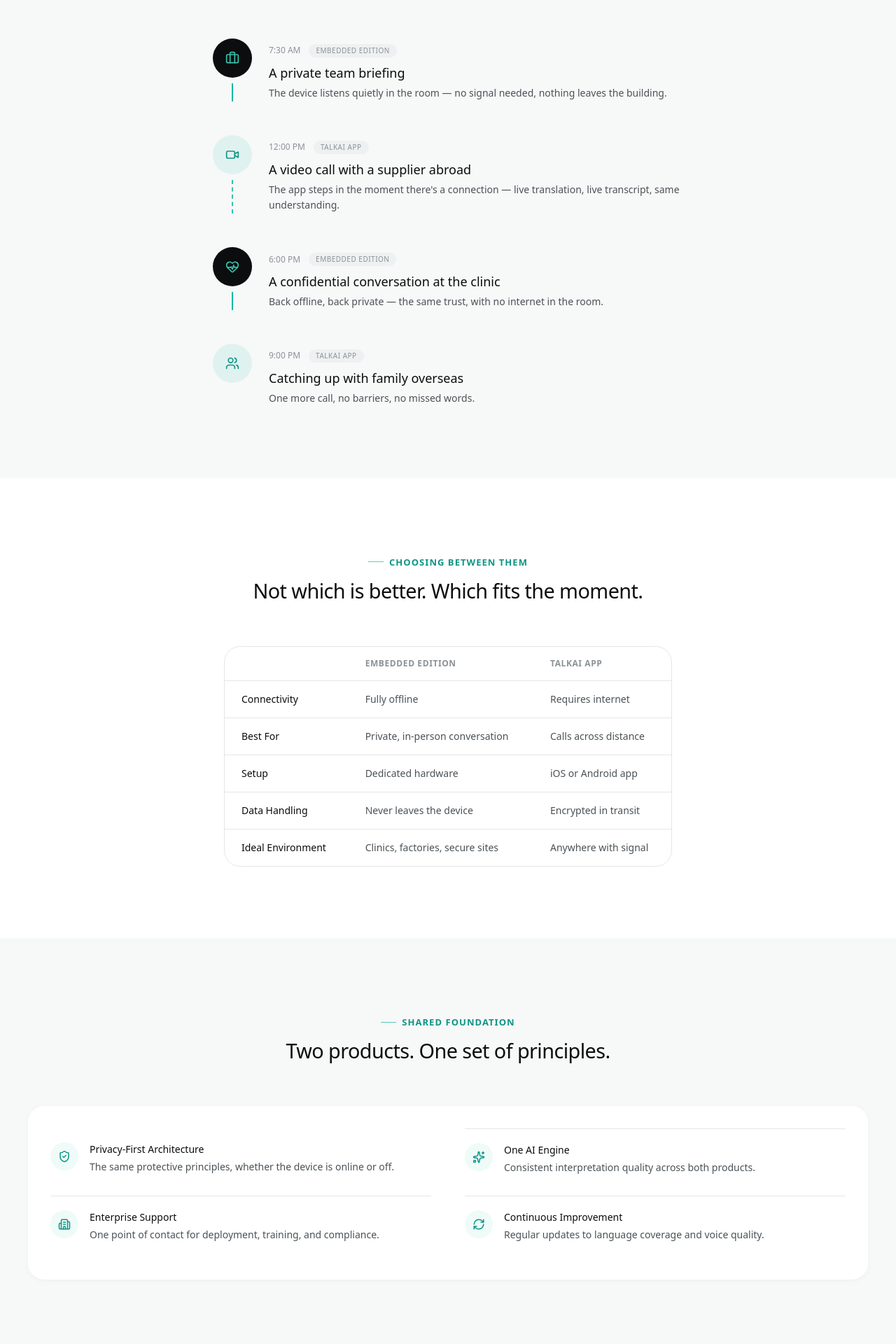
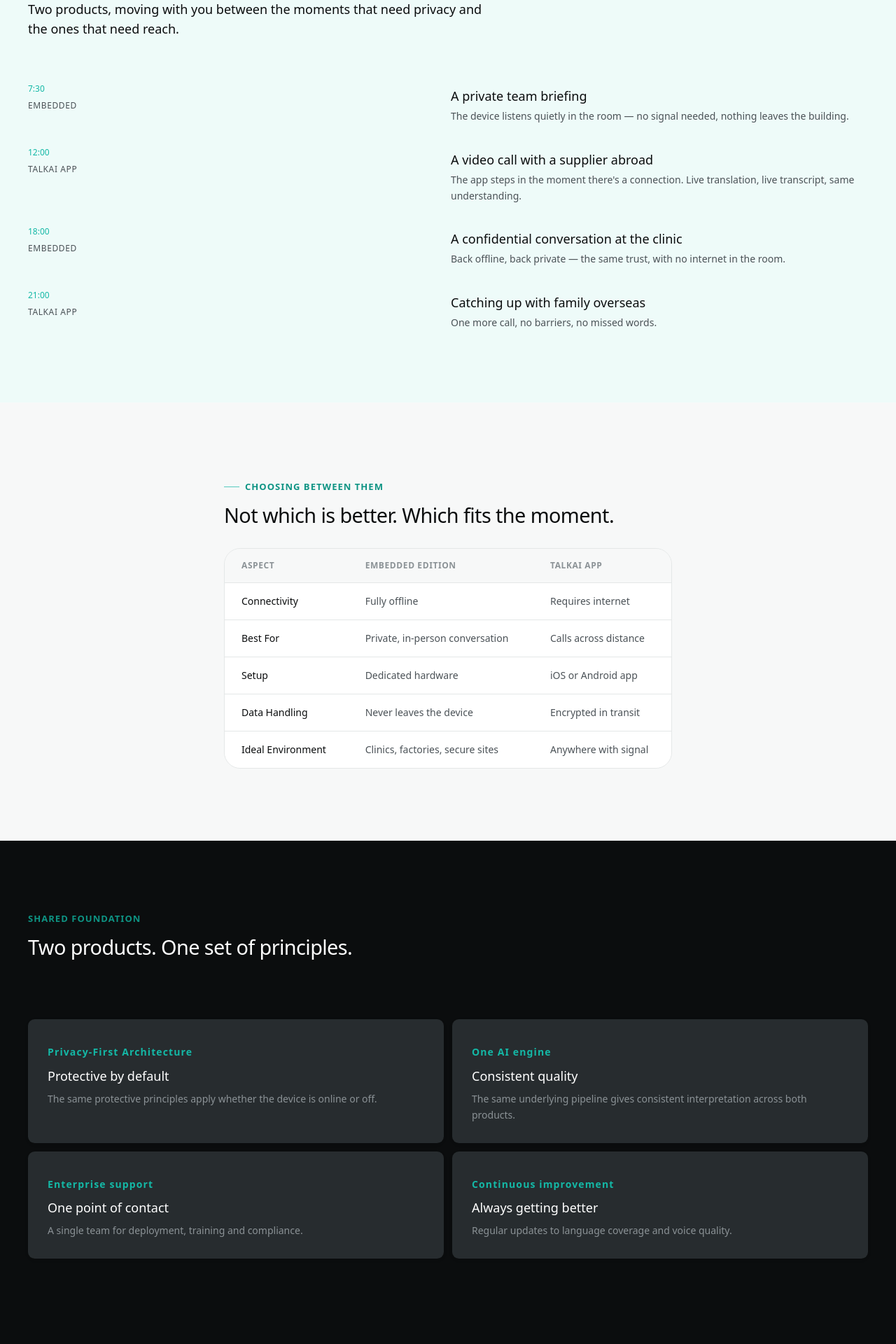
Before and after one commit to Abdul-Ahad3/ARIS-TalkAI-marketing, a Next.js app: page /ecosystem in a window 1280 px wide. Shown: the part 780-2700 px from the top of the page at 70% size. Built offline with nearby package versions, Linux system fonts and the light colour scheme.

Commit message:
Edit ecosystem page- hero, journey, comparison, foundation, CTA

```diff
--- a/src/components/sections/ecosystem/CTA.tsx
+++ b/src/components/sections/ecosystem/CTA.tsx
@@ -1,14 +1,18 @@
 import { CtaBanner } from "@/components/shared/CTABanner";
+import { Container } from "@/components/ui/Container";
 
 export function CTA() {
   return (
-    <CtaBanner
-      title="See each half of the ecosystem up close."
-      description="Explore Embedded Edition for private, offline conversation, or the TalkAI App for real-time calls across the world."
-      primaryLabel="Explore Embedded Edition"
-      primaryHref="/embedded"
-      secondaryLabel="Explore TalkAI App"
-      secondaryHref="/tai-app"
-    />
+   <section className="bg-surface-soft py-section">
+    <Container>
+       <CtaBanner
+        eyebrow="One Ecosystem"
+        title="See how it fits your world."
+        description="Tell us where your conversations happen, and we will show you which part of the ecosystem fits, or how they work together."
+        secondaryLabel="See the Technology"
+        secondaryHref="/tai-app"
+      />
+    </Container>
+   </section>
   );
 }
--- a/src/components/sections/ecosystem/CompTable.tsx
+++ b/src/components/sections/ecosystem/CompTable.tsx
@@ -4,22 +4,22 @@
 
 export function ComparisonTable() {
   return (
-    <section className="bg-surface py-section">
+    <section className="bg-surface-soft justify-items-left py-section">
       <Container size="narrow">
-        <SectionHeading align="center" eyebrow="Choosing Between Them" title="Not which is better. Which fits the moment." />
+        <SectionHeading align="left" eyebrow="Choosing Between Them" title="Not which is better. Which fits the moment." />
 
-        <div className="mt-16 overflow-hidden rounded-2xl border border-line">
-          <table className="w-full text-left text-sm">
+        <div className="mt-[2rem] justify-items-left overflow-hidden rounded-2xl border border-line">
+          <table className="w-full mw-[900px] text-left text-sm">
             <thead>
-              <tr className="border-b border-line">
-                <th scope="col" className="px-6 py-4 font-mono text-xs uppercase tracking-wider text-ink-muted" />
+              <tr className="border-b border-line bg-surface-soft">
+                <th scope="col" className="px-6 py-4 font-mono text-xs uppercase tracking-wider text-ink-muted">Aspect</th>
                 <th scope="col" className="px-6 py-4 font-mono text-xs uppercase tracking-wider text-ink-muted">Embedded Edition</th>
                 <th scope="col" className="px-6 py-4 font-mono text-xs uppercase tracking-wider text-ink-muted">TalkAI App</th>
               </tr>
             </thead>
             <tbody>
               {comparisonRows.map((row) => (
-                <tr key={row.label} className="border-b border-line last:border-0">
+                <tr key={row.label} className="bg-white border-b border-line last:border-0">
                   <th scope="row" className="px-6 py-4 font-medium text-ink">{row.label}</th>
                   <td className="px-6 py-4 text-ink-soft">{row.embedded}</td>
                   <td className="px-6 py-4 text-ink-soft">{row.mobile}</td>
--- a/src/components/sections/ecosystem/JourneyTimeline.tsx
+++ b/src/components/sections/ecosystem/JourneyTimeline.tsx
@@ -5,45 +5,33 @@
 
 export function JourneyTimeline() {
   return (
-    <section id="journey" className="bg-surface-soft py-section">
+    <section id="journey" className="bg-teal-50 py-section">
       <Container>
         <SectionHeading
-          align="center"
+          align="left"
           eyebrow="One Day, One Ecosystem"
           title="The same understanding, wherever the day takes you."
           description="Two products, moving with you between the moments that need privacy and the ones that need reach."
         />
 
-        <div className="mx-auto mt-16 max-w-2xl">
-          {journeyMoments.map((moment, index) => (
-            <div key={moment.title} className="flex gap-6 pb-12 last:pb-0">
-              <div className="flex flex-col items-center">
+        <div className="text-left justify-items-left mt-16">
+          {journeyMoments.map((moment) => (
+            <div key={moment.title} className="flex items-left gap-6 pb-8 last:pb-0 grid-cols-1 text-center sm:grid sm:gap-2 sm:grid-cols-2">
+              <div className="flex flex-col items-left">
                 <span
                   className={cn(
-                    "flex h-14 w-14 shrink-0 items-center justify-center rounded-full",
-                    moment.mode === "embedded" ? "bg-ink text-teal-400" : "bg-teal-500/10 text-teal-600"
+                    "flex shrink-0 items-left justify-left grid-cols-1 text-left sm:grid sm:gap-2 sm:grid-cols-1"
                   )}
                 >
-                  <moment.icon size={20} />
+                  <span className=" text-left font-mono text-xs text-teal-500">{moment.time}</span>
+                  <span className=" text-left font-mono text-xs uppercase tracking-wider text-ink-soft">
+                    {moment.mode === "embedded" ? "Embedded" : "TalkAI App"}
+                  </span>
                 </span>
-                {index < journeyMoments.length - 1 && (
-                  <span
-                    className={cn(
-                      "mt-2 w-0 flex-1",
-                      moment.mode === "embedded" ? "border-l-2 border-teal-500" : "border-l-2 border-dashed border-teal-400"
-                    )}
-                  />
-                )}
               </div>
-              <div className="pt-2">
-                <div className="flex flex-wrap items-center gap-3">
-                  <span className="font-mono text-xs text-ink-muted">{moment.time}</span>
-                  <span className="rounded-full bg-surface-muted px-2.5 py-0.5 font-mono text-[10px] uppercase tracking-wider text-ink-muted">
-                    {moment.mode === "embedded" ? "Embedded Edition" : "TalkAI App"}
-                  </span>
-                </div>
-                <h3 className="mt-2 text-lg font-medium text-ink">{moment.title}</h3>
-                <p className="mt-1 text-sm leading-relaxed text-ink-soft">{moment.description}</p>
+              <div className="items-left">
+                <h3 className=" text-left mt-1 text-lg font-medium text-ink">{moment.title}</h3>
+                <p className="text-left mt-1 text-sm leading-relaxed text-ink-soft">{moment.description}</p>
               </div>
             </div>
           ))}
--- a/src/components/sections/ecosystem/SharedFoundation.tsx
+++ b/src/components/sections/ecosystem/SharedFoundation.tsx
@@ -1,19 +1,28 @@
-import { Container } from "@/components/ui/Container";
-import { SectionHeading } from "@/components/ui/SectionHeading";
-import { FeatureCard } from "@/components/ui/FeatureCard";
 import { sharedFoundation } from "@/data/eco-foundation";
+import { SplitFeatureSection } from "@/components/shared/SplitFeature";
 
 export function SharedFoundation() {
   return (
-    <section className="bg-surface-soft py-section">
-      <Container>
-        <SectionHeading align="center" eyebrow="Shared Foundation" title="Two products. One set of principles." />
-        <div className="mt-16 grid gap-x-12 gap-y-2 rounded-2xl bg-surface p-8 shadow-card sm:grid-cols-2">
+    <SplitFeatureSection
+      className="bg-ink text-white"
+      eyebrow="Shared Foundation"
+      title="Two products. One set of principles."
+      description=""
+      position="bottom"
+      visual={
+        <div className="bg-ink mt-6 grid gap-3 md:grid-cols-2 lg:grid-cols-2">
           {sharedFoundation.map((feature) => (
-            <FeatureCard key={feature.title} {...feature} />
+          <div
+            key={feature.title}
+            className="rounded-lg bg-ink-soft/45 p-7 shadow-card hover:bg-ink hover:border "
+          >
+            <p className="mt-2 text-sm text-eyebrow text-teal-500 leading-relaxed">{feature.eyebrow}</p>
+            <h3 className="mt-2 text-lg font-medium text-white">{feature.title}</h3>
+            <p className="mt-2 text-sm leading-relaxed text-ink-muted">{feature.description}</p>
+          </div>
           ))}
         </div>
-      </Container>
-    </section>
+      }
+    />
   );
 }
--- a/src/data/eco-foundation.ts
+++ b/src/data/eco-foundation.ts
@@ -1,9 +1,8 @@
-import { iconCard } from "@/types/card";
-import { ShieldCheck, Sparkles, Building2, RefreshCw } from "lucide-react";
+import { simpleCard } from "@/types/card";
 
-export const sharedFoundation: iconCard[] = [
-  { icon: ShieldCheck, title: "Privacy-First Architecture", description: "The same protective principles, whether the device is online or off." },
-  { icon: Sparkles, title: "One AI Engine", description: "Consistent interpretation quality across both products." },
-  { icon: Building2, title: "Enterprise Support", description: "One point of contact for deployment, training, and compliance." },
-  { icon: RefreshCw, title: "Continuous Improvement", description: "Regular updates to language coverage and voice quality." },
+export const sharedFoundation: simpleCard[] = [
+  { eyebrow: "Privacy-First Architecture", title: "Protective by default", description: "The same protective principles apply whether the device is online or off." },
+  { eyebrow: "One AI engine", title: "Consistent quality", description: "The same underlying pipeline gives consistent interpretation across both products." },
+  { eyebrow: "Enterprise support", title: "One point of contact", description: "A single team for deployment, training and compliance." },
+  { eyebrow: "Continuous improvement", title: "Always getting better", description: "Regular updates to language coverage and voice quality." },
 ];
--- a/src/data/eco-journey.ts
+++ b/src/data/eco-journey.ts
@@ -3,8 +3,8 @@
 
 
 export const journeyMoments: JourneyMoment[] = [
-  { time: "7:30 AM", mode: "embedded", icon: Briefcase, title: "A private team briefing", description: "The device listens quietly in the room — no signal needed, nothing leaves the building." },
-  { time: "12:00 PM", mode: "mobile", icon: Video, title: "A video call with a supplier abroad", description: "The app steps in the moment there's a connection — live translation, live transcript, same understanding." },
-  { time: "6:00 PM", mode: "embedded", icon: HeartPulse, title: "A confidential conversation at the clinic", description: "Back offline, back private — the same trust, with no internet in the room." },
-  { time: "9:00 PM", mode: "mobile", icon: Users, title: "Catching up with family overseas", description: "One more call, no barriers, no missed words." },
+  { time: "7:30", mode: "embedded", icon: Briefcase, title: "A private team briefing", description: "The device listens quietly in the room — no signal needed, nothing leaves the building." },
+  { time: "12:00", mode: "mobile", icon: Video, title: "A video call with a supplier abroad", description: "The app steps in the moment there's a connection. Live translation, live transcript, same understanding." },
+  { time: "18:00", mode: "embedded", icon: HeartPulse, title: "A confidential conversation at the clinic", description: "Back offline, back private — the same trust, with no internet in the room." },
+  { time: "21:00", mode: "mobile", icon: Users, title: "Catching up with family overseas", description: "One more call, no barriers, no missed words." },
 ];
```
Also changed, not shown: src/components/sections/ecosystem/Hero.tsx (+9 -8 lines).
